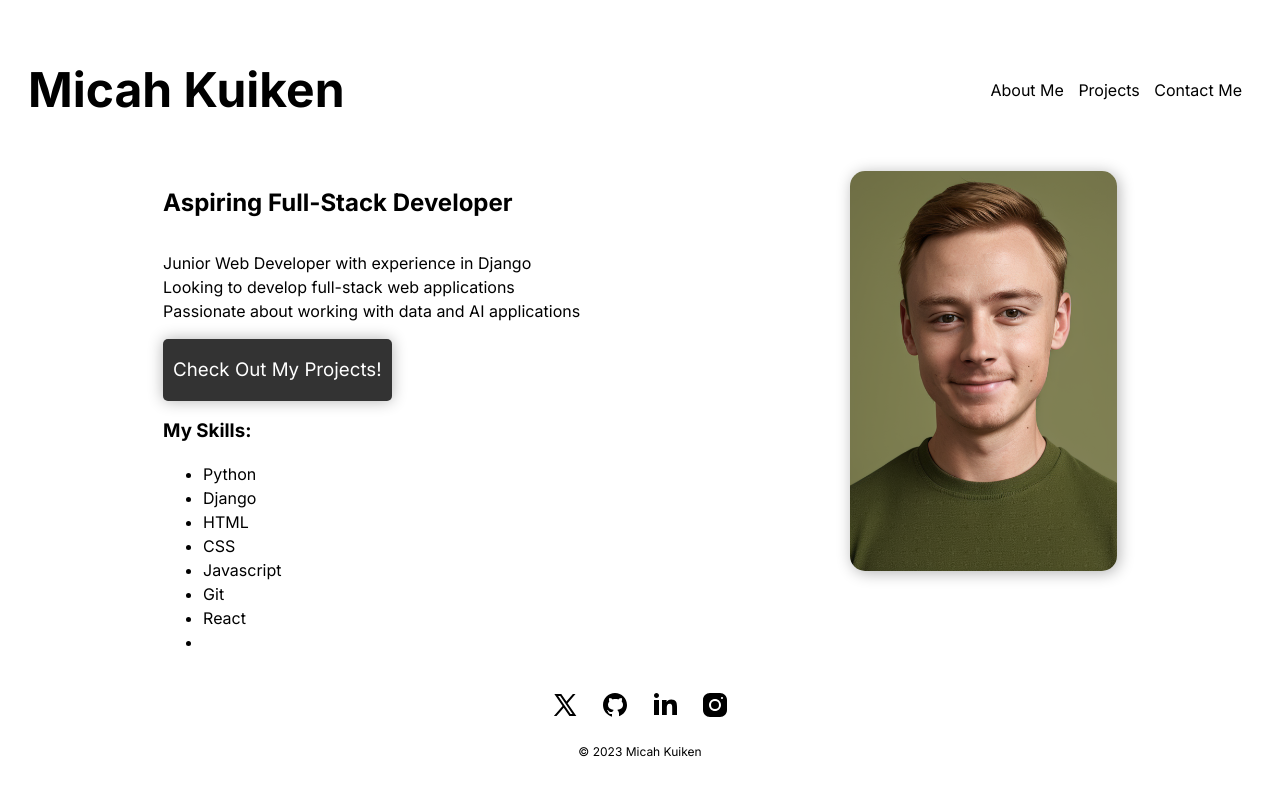
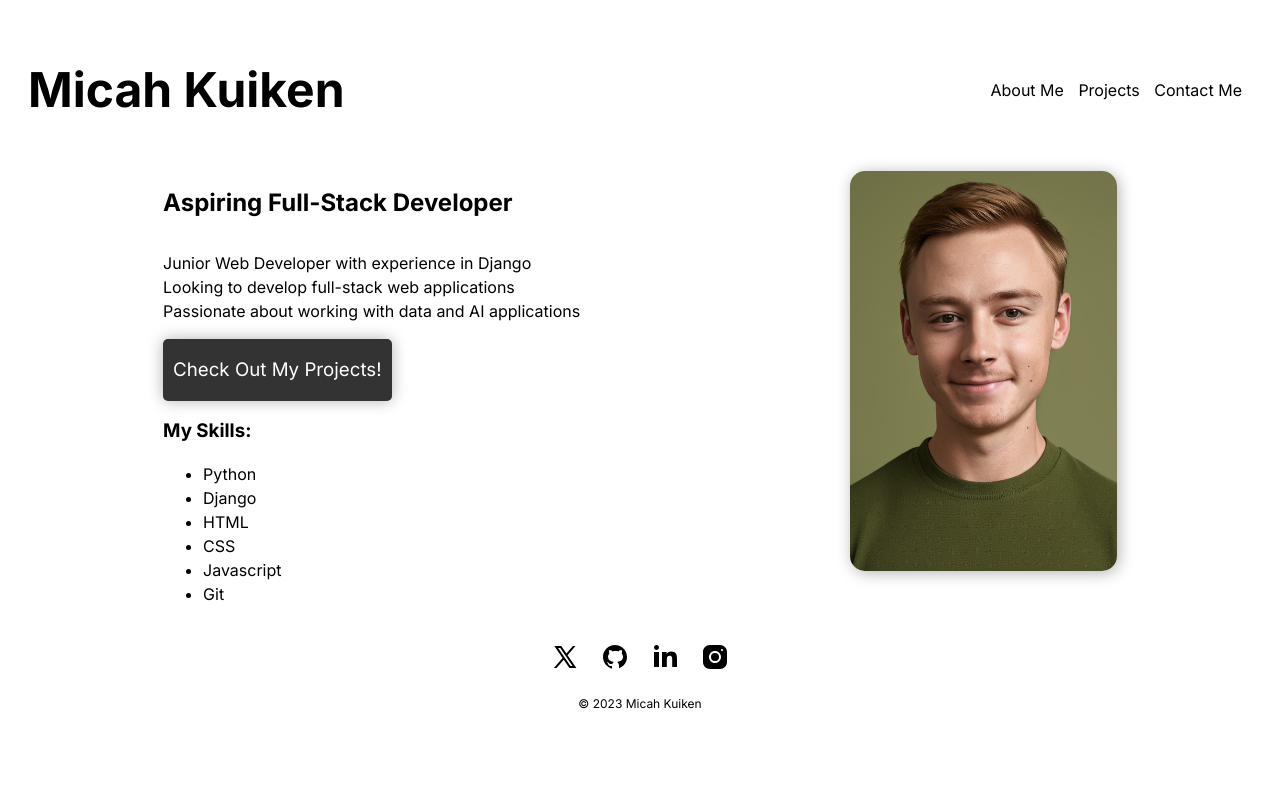
Before and after one commit to makuiken/portfolio, a plain HTML site: page index.html in a window 1280 px wide. Drawn offline with Linux system fonts and the light colour scheme.

Commit message:
Fixed Skills

```diff
--- a/index.html
+++ b/index.html
@@ -40,8 +40,7 @@
                         <li>CSS</li>
                         <li>Javascript</li>
                         <li>Git</li>
-                        <li>React</li>
-                        <li></li>
+
                     </ul>
                 </div>
             </div>
```
